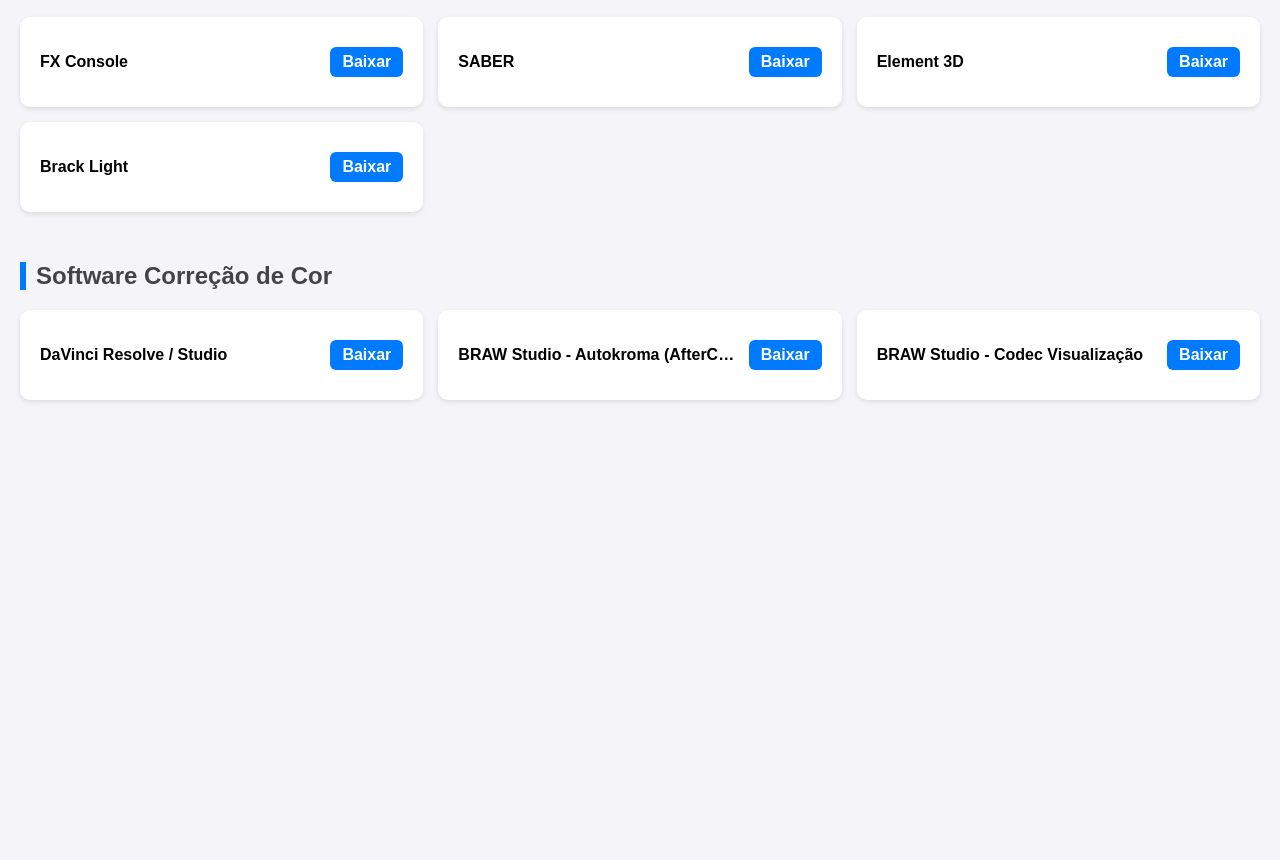
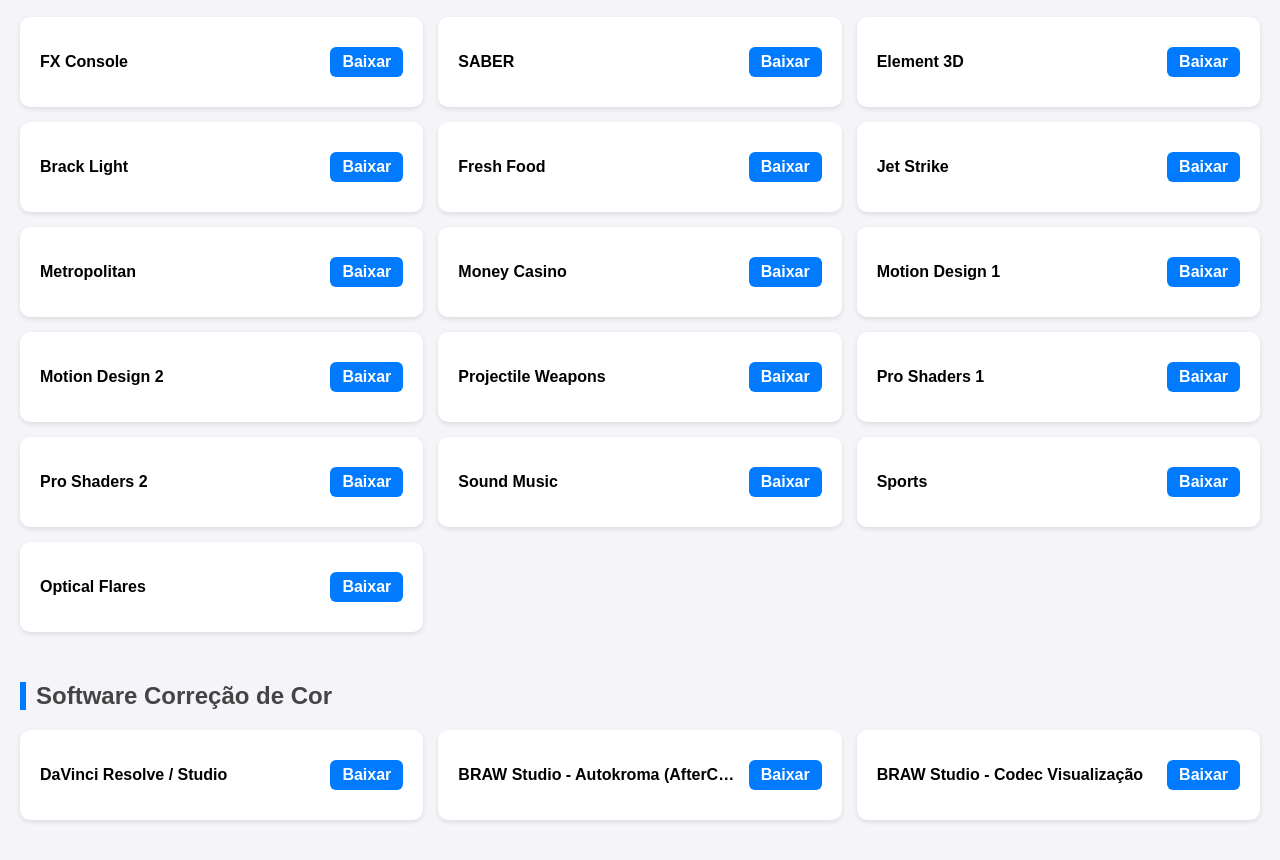
Before and after one commit to tomatomotion/software-dashboard, a plain HTML site: page index.html in a window 1280 px wide. Shown: the part 955-1815 px from the top of the page. Before the commit the page ends 1425 px from the top, so only its background shows below. Drawn offline with Linux system fonts and the light colour scheme.

Commit message:
Update index.html

```diff
--- a/index.html
+++ b/index.html
@@ -26,14 +26,14 @@
 <div class="grid">
   <div class="card"><span class="software-name">CreativeCloud</span><a class="btn" href="https://www.adobe.com/download/creative-cloud?promoid=GVTYXZK9&mv=other" target="_blank">Baixar</a></div>
   <div class="card"><span class="software-name">Maxon One</span><a class="btn" href="https://www.maxon.net/en/downloads" target="_blank">Baixar</a></div>
-  <div class="card"><span class="software-name">GeForce Experience</span><a class="btn" href="https://us.download.nvidia.com/GFE/GFEClient/3.27.0.147/GeForce_Experience_v3.27.0.147.exe" target="_blank">Baixar</a></div>
+  <div class="card"><span class="software-name">GeForce Experience</span><a class="btn" href="https://www.nvidia.com/pt-br/software/nvidia-app/" target="_blank">Baixar</a></div>
   <div class="card"><span class="software-name">HandBrake</span><a class="btn" href="https://github.com/HandBrake/HandBrake/releases/download/1.6.1/HandBrake-1.6.1-x86_64-Win_GUI.exe" target="_blank">Baixar</a></div>
   <div class="card"><span class="software-name">K-Lite Mega Codec Pack</span><a class="btn" href="https://www.codecguide.com/download_k-lite_codec_pack_mega.htm" target="_blank">Baixar</a></div>
   <div class="card"><span class="software-name">AnyDesk</span><a class="btn" href="https://download.anydesk.com/AnyDesk.exe" target="_blank">Baixar</a></div>
-  <div class="card"><span class="software-name">Monday</span><a class="btn" href="https://monday.com/download" target="_blank">Baixar</a></div>
+  <div class="card"><span class="software-name">Monday</span><a class="btn" href="https://monday.com/desktop-app/monday-win-latest.exe">Baixar</a></div>
   <div class="card"><span class="software-name">Microsoft Teams</span><a class="btn" href="https://aka.ms/teamsdownload" target="_blank">Baixar</a></div>
   <div class="card"><span class="software-name">OBS Studio</span><a class="btn" href="https://obsproject.com/pt-br/download" target="_blank">Baixar</a></div>
-  <div class="card"><span class="software-name">Wacom Tablet Drivers</span><a class="btn" href="https://cdn.wacom.com/WacomTabletDriverInstaller.exe" target="_blank">Baixar</a></div>
+  <div class="card"><span class="software-name">Wacom Tablet Drivers</span><a class="btn" href="https://www.wacom.com/pt-br/support/product-support/drivers" target="_blank">Baixar</a></div>
   <div class="card"><span class="software-name">EXR-IO</span><a class="btn" href="https://hypermarcas-my.sharepoint.com/:u:/g/personal/israel_a_filho_hypera_com_br/EeqYyirJpJlGr5e-PRD3sC8BvyiCOzRk5gc7f4X38UXCpw?e=sWSr52" target="_blank">Baixar</a></div>
   <div class="card"><span class="software-name">HapEncoder</span><a class="btn" href="https://hypermarcas-my.sharepoint.com/:u:/g/personal/israel_a_filho_hypera_com_br/Eb49XDuBkVVPkGfBM0EP6CEBOj1fUbr3kN77NmfKrxzfnA?e=638wxd" target="_blank">Baixar</a></div>
   <div class="card"><span class="software-name">Insta 360 Studio</span><a class="btn" href="https://hypermarcas-my.sharepoint.com/:u:/g/personal/israel_a_filho_hypera_com_br/ERxLuOn8gtJEnvCBTFVBZkIB9Nmy1HRjtXrrvhhHW1HChA?e=4krAYc" target="_blank">Baixar</a></div>
@@ -58,7 +58,18 @@
   <div class="card"><span class="software-name">SABER</span><a class="btn" href="https://hypermarcas-my.sharepoint.com/:u:/g/personal/israel_a_filho_hypera_com_br/EQ52e7h8mSBPmfnUbubZZsUBRqKsq0ArhfokOzGcOMG2Aw?e=oawO5v" target="_blank">Baixar</a></div>
   <div class="card"><span class="software-name">Element 3D</span><a class="btn" href="https://hypermarcas-my.sharepoint.com/:u:/g/personal/israel_a_filho_hypera_com_br/ESdydWf3oSZJnr0A3H8bTmIBVUib1KJBPZw8DLbOwL9YPA?e=biEfVr" target="_blank">Baixar</a></div>
   <div class="card"><span class="software-name">Brack Light</span><a class="btn" href="https://hypermarcas-my.sharepoint.com/:u:/g/personal/israel_a_filho_hypera_com_br/EXSm5zTvqtREnfXaYxmIqd0Bh37shma8LotB_I86tI7Pjw?e=ReHUyv" target="_blank">Baixar</a></div>
-  <!-- Demais softwares da categoria -->
+  <div class="card"><span class="software-name">Fresh Food</span><a class="btn" href="https://hypermarcas-my.sharepoint.com/:u:/g/personal/israel_a_filho_hypera_com_br/ER_5CkcXIW5Mh03oSNhVj4wB0gIDal7Sh0jTu5_nUdtKSA?e=OL88KJ" target="_blank">Baixar</a></div>
+  <div class="card"><span class="software-name">Jet Strike</span><a class="btn" href="https://hypermarcas-my.sharepoint.com/:u:/g/personal/israel_a_filho_hypera_com_br/EWZo7LmWQKhErNo8SWMViU0BY7hAxoHw2k_U8FJ3m4pIWQ?e=vGbHF1" target="_blank">Baixar</a></div>
+  <div class="card"><span class="software-name">Metropolitan</span><a class="btn" href="https://hypermarcas-my.sharepoint.com/:u:/g/personal/israel_a_filho_hypera_com_br/EVfTAsvflCxFqE3pk1Isl30BOj9t_r4E4R-rZOeJWtwxXA?e=nJOElF" target="_blank">Baixar</a></div>
+  <div class="card"><span class="software-name">Money Casino</span><a class="btn" href="https://hypermarcas-my.sharepoint.com/:u:/g/personal/israel_a_filho_hypera_com_br/EYkvHy8U08ZNthqGUv-wOP0BPkCrjAdh00dJDjDLweZqmA?e=2gGSpM" target="_blank">Baixar</a></div>
+  <div class="card"><span class="software-name">Motion Design 1</span><a class="btn" href="https://hypermarcas-my.sharepoint.com/:u:/g/personal/israel_a_filho_hypera_com_br/EZcPgtx8J6FPj6wPbiVVlEgBc51gGpoCX_73KqKmZQkypg?e=VWu7i4" target="_blank">Baixar</a></div>
+  <div class="card"><span class="software-name">Motion Design 2</span><a class="btn" href="https://hypermarcas-my.sharepoint.com/:u:/g/personal/israel_a_filho_hypera_com_br/EYqOVn_r9BNNjuIgFYj42DABqPxxWKc_GoVtv2oTkDnNKA?e=84eagO" target="_blank">Baixar</a></div>
+  <div class="card"><span class="software-name">Projectile Weapons</span><a class="btn" href="https://hypermarcas-my.sharepoint.com/:u:/g/personal/israel_a_filho_hypera_com_br/EZj82EY98GBLtR0aL7tfxFwBzl0f4ksDU7zoEzqEzGiOOg?e=bfPDWn" target="_blank">Baixar</a></div>
+  <div class="card"><span class="software-name">Pro Shaders 1</span><a class="btn" href="https://hypermarcas-my.sharepoint.com/:u:/g/personal/israel_a_filho_hypera_com_br/EcEEtKdC3s9NrslC_QxpJV0BwRdgj8WTO9naxqJcYad4Sw?e=BeZ8QV" target="_blank">Baixar</a></div>
+  <div class="card"><span class="software-name">Pro Shaders 2</span><a class="btn" href="https://hypermarcas-my.sharepoint.com/:u:/g/personal/israel_a_filho_hypera_com_br/Eb_g_h16Y6BBoyQx9SgG_UwBHOAbX3Lm0zmiyB75HqfJ1A?e=REUM71" target="_blank">Baixar</a></div>
+  <div class="card"><span class="software-name">Sound Music</span><a class="btn" href="https://hypermarcas-my.sharepoint.com/:u:/g/personal/israel_a_filho_hypera_com_br/EexRrt2Zi0lLjPkNGycWpJEBLhyV32DJKgTK90RBHGEK4Q?e=qkNJaT" target="_blank">Baixar</a></div>
+  <div class="card"><span class="software-name">Sports</span><a class="btn" href="https://hypermarcas-my.sharepoint.com/:u:/g/personal/israel_a_filho_hypera_com_br/EcDK0vBpxMtKjfqxmdq8tYIBWBepiBogsw3yhf9EZWpjyw?e=GCdqoC" target="_blank">Baixar</a></div>
+  <div class="card"><span class="software-name">Optical Flares</span><a class="btn" href="https://hypermarcas-my.sharepoint.com/:u:/g/personal/israel_a_filho_hypera_com_br/EVILbhHf-5tHlhZzGAWZyoQB6qjd0y4xQ1mNe9BCg6Foug?e=NudTrg" target="_blank">Baixar</a></div>
 </div>
 </div>
 
```
